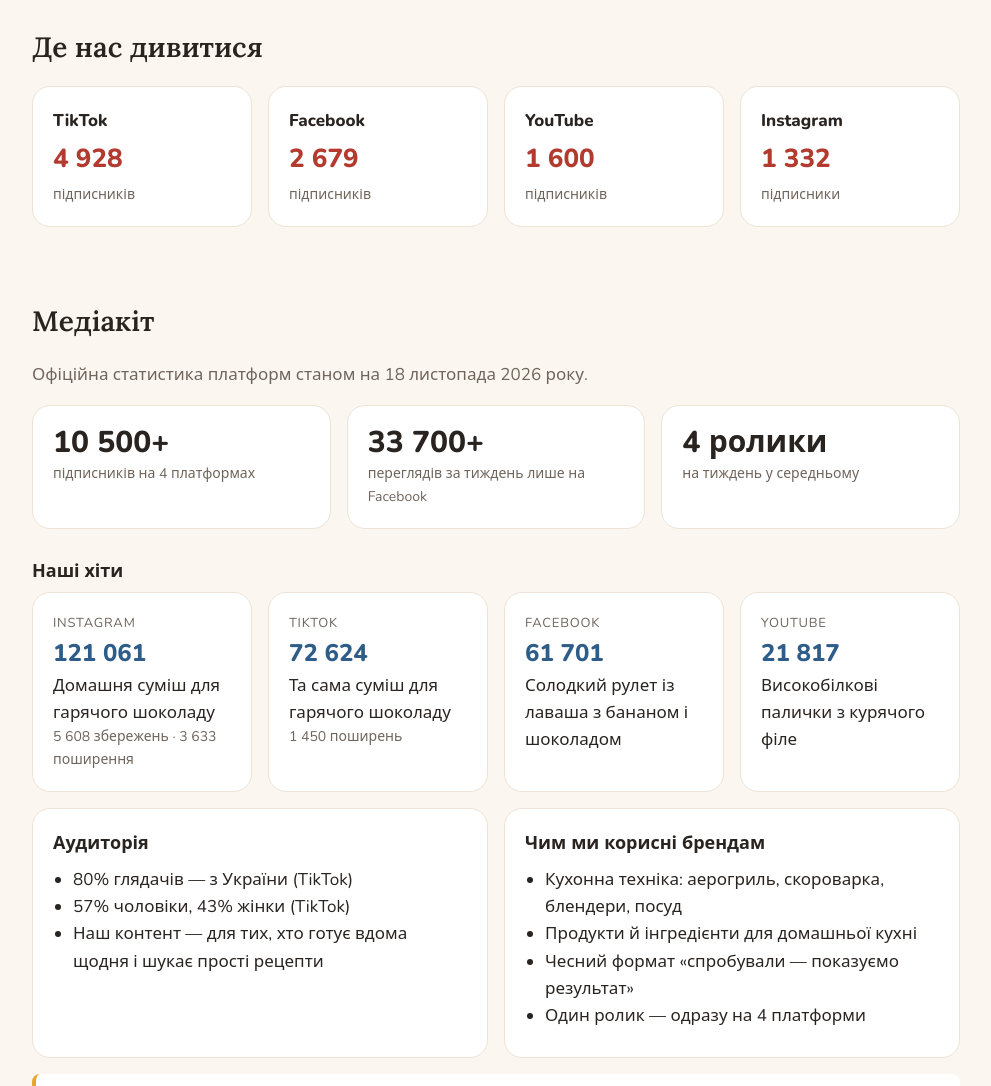
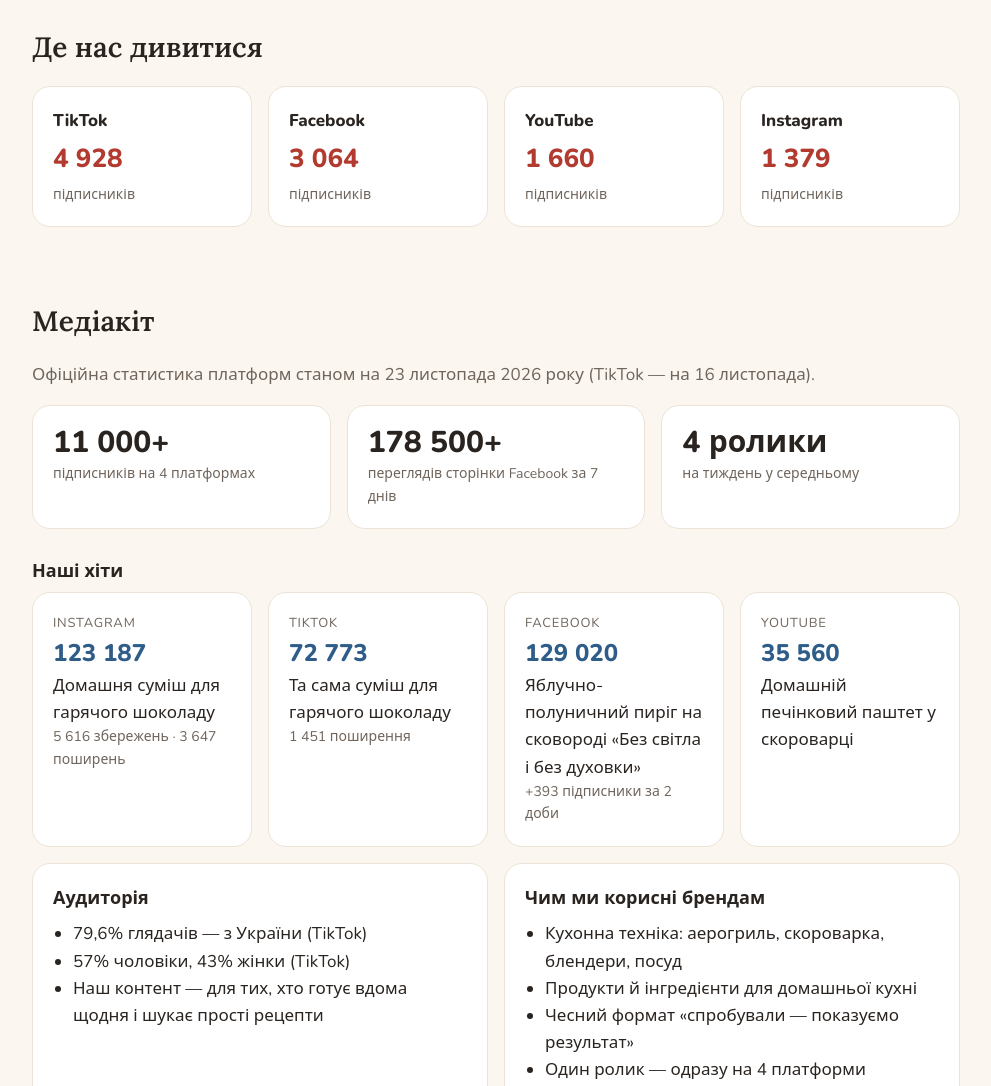
Before and after one commit to oleksandrochkataivasyk/oleksandrochkataivasyk.github.io, a plain HTML site: page index.html in a window 1280 px wide. Shown: the part 660-1746 px from the top of the page, without its empty margins (144-1135 px from the left). Drawn offline with nearby package versions, Linux system fonts and the light colour scheme.

Commit message:
Медіакіт: цифри станом на 23.11.2026

```diff
--- a/index.html
+++ b/index.html
@@ -121,40 +121,40 @@ footer { padding: 32px 0 48px; text-align: center; color: var(--muted); font-siz
           <span class="name">TikTok</span><span class="num">4 928</span><span class="muted small">підписників</span>
         </a>
         <a class="card platform" href="https://www.facebook.com/1107952639060421" target="_blank" rel="noopener">
-          <span class="name">Facebook</span><span class="num">2 679</span><span class="muted small">підписників</span>
+          <span class="name">Facebook</span><span class="num">3 064</span><span class="muted small">підписників</span>
         </a>
         <a class="card platform" href="https://www.youtube.com/@%D0%9E%D0%BB%D0%B5%D0%BA%D1%81%D0%B0%D0%BD%D0%B4%D1%80%D0%BE%D1%87%D0%BA%D0%B0%D1%82%D0%B0%D0%86%D0%B2%D0%B0%D1%81%D0%B8%D0%BA" target="_blank" rel="noopener">
-          <span class="name">YouTube</span><span class="num">1 600</span><span class="muted small">підписників</span>
+          <span class="name">YouTube</span><span class="num">1 660</span><span class="muted small">підписників</span>
         </a>
         <a class="card platform" href="https://www.instagram.com/oleksandrochka_ta_ivasyk/" target="_blank" rel="noopener">
-          <span class="name">Instagram</span><span class="num">1 332</span><span class="muted small">підписники</span>
+          <span class="name">Instagram</span><span class="num">1 379</span><span class="muted small">підписників</span>
         </a>
       </div>
     </section>
 
     <section id="media-kit">
       <h2>Медіакіт</h2>
-      <p class="muted">Офіційна статистика платформ станом на 18 листопада 2026 року.</p>
+      <p class="muted">Офіційна статистика платформ станом на 23 листопада 2026 року (TikTok — на 16 листопада).</p>
 
       <div class="grid g3">
-        <div class="card stat"><div class="num">10 500+</div><div class="lbl">підписників на 4 платформах</div></div>
-        <div class="card stat"><div class="num">33 700+</div><div class="lbl">переглядів за тиждень лише на Facebook</div></div>
+        <div class="card stat"><div class="num">11 000+</div><div class="lbl">підписників на 4 платформах</div></div>
+        <div class="card stat"><div class="num">178 500+</div><div class="lbl">переглядів сторінки Facebook за 7 днів</div></div>
         <div class="card stat"><div class="num">4 ролики</div><div class="lbl">на тиждень у середньому</div></div>
       </div>
 
       <h3 style="margin-top:28px">Наші хіти</h3>
       <div class="grid g4">
-        <div class="card hit"><div class="where">Instagram</div><div class="views">121 061</div><div>Домашня суміш для гарячого шоколаду</div><div class="muted small">5 608 збережень · 3 633 поширення</div></div>
-        <div class="card hit"><div class="where">TikTok</div><div class="views">72 624</div><div>Та сама суміш для гарячого шоколаду</div><div class="muted small">1 450 поширень</div></div>
-        <div class="card hit"><div class="where">Facebook</div><div class="views">61 701</div><div>Солодкий рулет із лаваша з бананом і шоколадом</div></div>
-        <div class="card hit"><div class="where">YouTube</div><div class="views">21 817</div><div>Високобілкові палички з курячого філе</div></div>
+        <div class="card hit"><div class="where">Instagram</div><div class="views">123 187</div><div>Домашня суміш для гарячого шоколаду</div><div class="muted small">5 616 збережень · 3 647 поширень</div></div>
+        <div class="card hit"><div class="where">TikTok</div><div class="views">72 773</div><div>Та сама суміш для гарячого шоколаду</div><div class="muted small">1 451 поширення</div></div>
+        <div class="card hit"><div class="where">Facebook</div><div class="views">129 020</div><div>Яблучно-полуничний пиріг на сковороді «Без світла і без духовки»</div><div class="muted small">+393 підписники за 2 доби</div></div>
+        <div class="card hit"><div class="where">YouTube</div><div class="views">35 560</div><div>Домашній печінковий паштет у скороварці</div></div>
       </div>
 
       <div class="grid g2" style="margin-top:16px">
         <div class="card">
           <h3>Аудиторія</h3>
           <ul class="clean">
-            <li>80% глядачів — з України (TikTok)</li>
+            <li>79,6% глядачів — з України (TikTok)</li>
             <li>57% чоловіки, 43% жінки (TikTok)</li>
             <li>Наш контент — для тих, хто готує вдома щодня і шукає прості рецепти</li>
           </ul>
```
